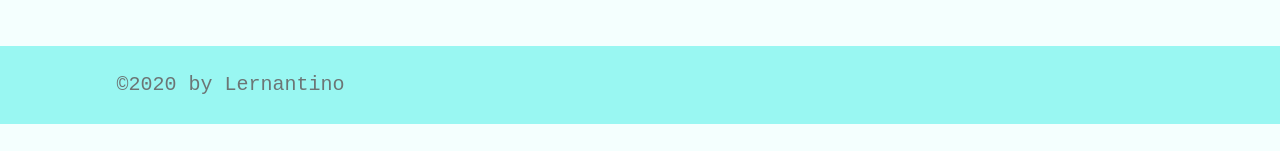
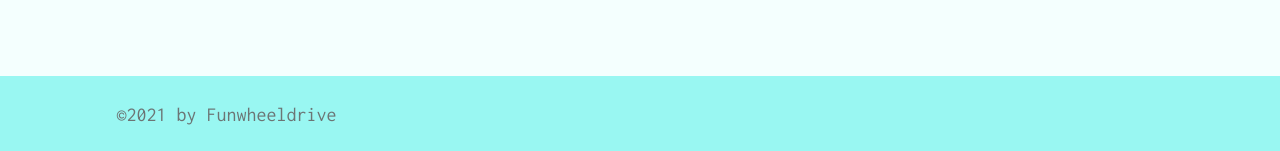
Before and after one commit to fraudwheeldrive/deep-thoughts-2, a React (Create React App) app in the folder client/: page / in a window 1280 px wide. Shown: the part 676-827 px from the top of the page. Before the commit the page ends 800 px from the top, so only its background shows below. Built offline with nearby package versions, Linux system fonts and the light colour scheme.

Commit message:
graphql and apollo client imported to client

```diff
--- a/client/package.json
+++ b/client/package.json
@@ -3,9 +3,11 @@
   "version": "0.1.0",
   "private": true,
   "dependencies": {
+    "@apollo/client": "^3.3.21",
     "@testing-library/jest-dom": "^5.14.1",
     "@testing-library/react": "^11.2.7",
     "@testing-library/user-event": "^12.8.3",
+    "graphql": "^15.5.1",
     "react": "^17.0.2",
     "react-dom": "^17.0.2",
     "react-scripts": "4.0.3",
--- a/client/public/index.html
+++ b/client/public/index.html
@@ -9,6 +9,7 @@
       name="description"
       content="Web site created using create-react-app"
     />
+    <link href="https://fonts.googleapis.com/css2?family=Inconsolata:wght@300;400;800&family=Karla:ital,wght@0,700;1,400&display=swap" rel="stylesheet">"
     <link rel="apple-touch-icon" href="%PUBLIC_URL%/logo192.png" />
     <!--
       manifest.json provides metadata used when your web app is installed on a
@@ -24,7 +25,7 @@
       work correctly both with client-side routing and a non-root public URL.
       Learn how to configure a non-root public URL by running `npm run build`.
     -->
-    <title>React App</title>
+    <title>Deep Thoughts</title>
   </head>
   <body>
     <noscript>You need to enable JavaScript to run this app.</noscript>
--- a/client/src/components/Footer/index.js
+++ b/client/src/components/Footer/index.js
@@ -3,7 +3,7 @@ import React from 'react';
 const Footer = () => {
   return (
     <footer className="w-100 mt-auto bg-secondary p-4">
-      <div className="container">&copy;2020 by Lernantino</div>
+      <div className="container">&copy;2021 by Funwheeldrive</div>
     </footer>
   );
 };
```
Also changed, not shown: 1 other file (tests, documents, lock files or other folders).
